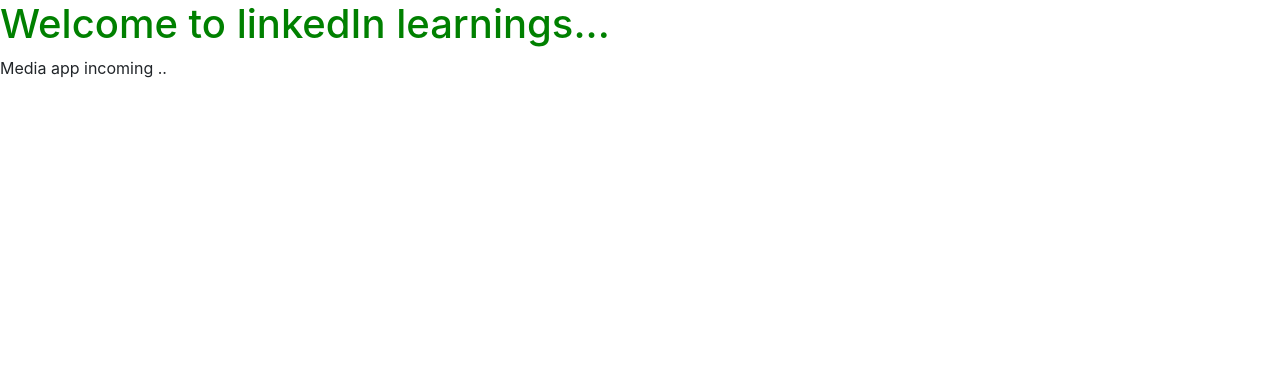
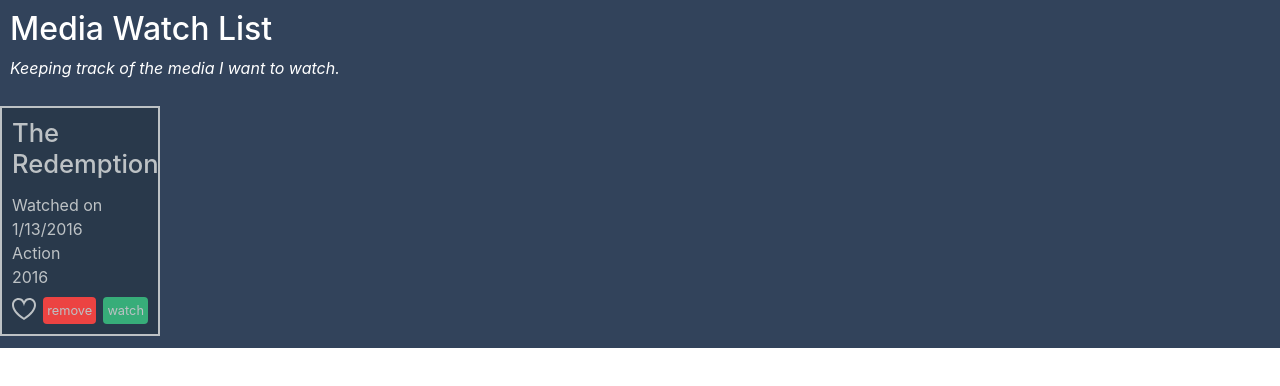
Before and after one commit to poorna99122/LinkedInLearnings_AngularEssentials, an Angular app: page / in a window 1280 px wide. Shown: the top 386 px of the page. Built offline with nearby package versions, Linux system fonts and the light colour scheme.

Commit message:
Using other components in a component

```diff
--- a/src/app/app.component.css
+++ b/src/app/app.component.css
@@ -1,3 +1,27 @@
-h1 {
-    color: green;
-}
+:host {
+    display: flex;
+    min-height: 100%;
+  }
+  nav {
+    width: 68px;
+    background-color: #53ace4;
+  }
+  nav .icon {
+    width: 48px;
+    height: 48px;
+    margin: 10px;
+  }
+  section {
+    width: 100%;
+    background-color: #32435b;
+  }
+  section > header {
+    color: #ffffff;
+    padding: 10px;
+  }
+  section > header > h1 {
+    font-size: 2em;
+  }
+  section > header .description {
+    font-style: italic;
+  }
--- a/src/app/app.component.html
+++ b/src/app/app.component.html
@@ -1,3 +1,7 @@
-
-<h1>Welcome to linkedIn learnings...</h1>
-<p>Media app incoming ..</p>
+<section>
+    <header>
+      <h1>Media Watch List</h1>
+      <p class="description">Keeping track of the media I want to watch.</p>
+    </header>
+    <app-media-item></app-media-item>
+  </section>
--- a/src/app/app.module.ts
+++ b/src/app/app.module.ts
@@ -3,11 +3,13 @@
 
 import { AppRoutingModule } from './app-routing.module';
 import { AppComponent } from './app.component';
+import { MediaItemComponent } from './media-item/media-item.component';
 
 //App Module
 @NgModule({
   declarations: [
-    AppComponent
+    AppComponent,
+    MediaItemComponent
   ],
   imports: [
     BrowserModule,
--- /dev/null
+++ b/src/app/media-item/media-item.component.css
@@ -0,0 +1,66 @@
+:host {
+    display: flex;
+    flex-direction: column;
+    width: 160px;
+    height: 230px;
+    border: 2px solid;
+    background-color: #29394b;
+    padding: 10px;
+    color: #bdc2c5;
+    margin: 0 12px 12px 0;
+  }
+  h2 {
+    font-size: 1.6em;
+    flex: 1;
+  }
+  :host(.medium-movies) {
+    border-color: #53ace4;
+  }
+  :host(.medium-movies) > h2 {
+    color: #53ace4;
+  }
+  :host(.medium-series) {
+    border-color: #45bf94;
+  }
+  :host(.medium-series) > h2 {
+    color: #45bf94;
+  }
+  .tools {
+    margin-top: 8px;
+    display: flex;
+    flex-wrap: nowrap;
+    justify-content: space-between;
+  }
+  .favorite {
+    width: 24px;
+    height: 24px;
+    fill: #bdc2c5;
+    cursor: pointer;
+  }
+  .favorite.is-favorite {
+      fill: #37ad79;
+  }
+  .favorite.is-favorite-hovering {
+      fill: #45bf94;
+  }
+  .favorite.is-favorite.is-favorite-hovering {
+      fill: #ec4342;
+  }
+  .delete {
+    display: block;
+    background-color: #ec4342;
+    padding: 4px;
+    font-size: .8em;
+    border-radius: 4px;
+    color: #ffffff;
+    cursor: pointer;
+  }
+  .details {
+    display: block;
+    background-color: #37ad79;
+    padding: 4px;
+    font-size: .8em;
+    border-radius: 4px;
+    color: #ffffff;
+    text-decoration: none;
+  }
--- /dev/null
+++ b/src/app/media-item/media-item.component.html
@@ -0,0 +1,16 @@
+<h2>The Redemption</h2>
+<div>Watched on 1/13/2016</div>
+<div>Action</div>
+<div>2016</div>
+<div class="tools">
+  <svg class="favorite" xmlns="http://www.w3.org/2000/svg" viewBox="0 0 24 24">
+    <path d="M12 9.229c.234-1.12 1.547-6.229 5.382-6.229 2.22 0 4.618 1.551 4.618 5.003 0 3.907-3.627 8.47-10 12.629-6.373-4.159-10-8.722-10-12.629 0-3.484 2.369-5.005 4.577-5.005 3.923 0 5.145 5.126 5.423 6.231zm-12-1.226c0 4.068 3.06 9.481 12 14.997 8.94-5.516 12-10.929 12-14.997 0-7.962-9.648-9.028-12-3.737-2.338-5.262-12-4.27-12 3.737z"
+    />
+  </svg>
+  <a class="delete">
+    remove
+  </a>
+  <a class="details">
+    watch
+  </a>
+</div>
--- /dev/null
+++ b/src/app/media-item/media-item.component.ts
@@ -0,0 +1,15 @@
+import { Component, OnInit } from '@angular/core';
+
+@Component({
+  selector: 'app-media-item',
+  templateUrl: './media-item.component.html',
+  styleUrls: ['./media-item.component.css']
+})
+export class MediaItemComponent implements OnInit {
+
+  constructor() { }
+
+  ngOnInit(): void {
+  }
+
+}
```
Also changed, not shown: 1 other file (tests, documents, lock files or other folders).
